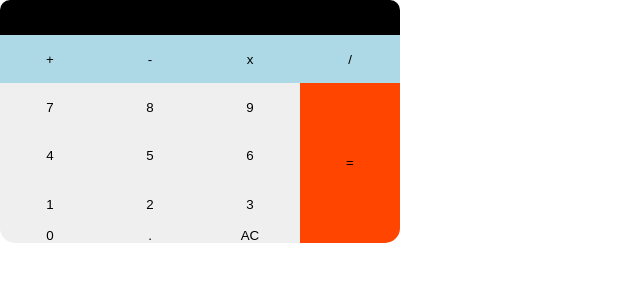
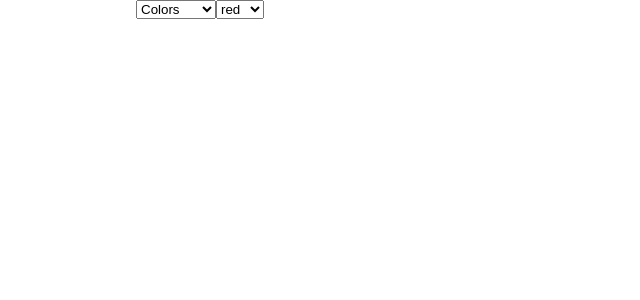
Before and after one commit to 986913/react-components, a React (Create React App) app: page / in a window 1280 px wide. Shown: the top 300 px of the page, without its empty margins (0-640 px from the left). Built offline with nearby package versions, Linux system fonts and the light colour scheme.

Commit message:
add cascader

```diff
--- a/src/App.js
+++ b/src/App.js
@@ -1,6 +1,7 @@
 import './App.css';
 import { AutocompleteWrapper } from './Autocomplete';
 import { CarouselWrapper } from './Carousel';
+import { CascaderWrapper } from './Cascader';
 import { PollWrapper } from './PollWidget/Wrapper';
 import { ProgressBarWrapper } from './ProgressBar';
 import { ProgressBarIWrapper } from './ProgressBarI';
@@ -31,6 +32,8 @@ function App() {
       {/* <AutocompleteWrapper /> */}
 
       {/* <CarouselWrapper /> */}
+
+      <CascaderWrapper />
 
       {/* <PollWrapper /> */}
 
@@ -70,7 +73,7 @@ function App() {
       {/* <DigitalClockWrapper /> */}
       {/* <StopWatchWrapper /> */}
 
-      <CalculatorWrapper />
+      {/* <CalculatorWrapper /> */}
 
       {/* ------below are Hooks examples----------------------------------------------------- */}
       {/* <AppUseDebounceExample /> */}
--- /dev/null
+++ b/src/Cascader/Cascader.js
@@ -0,0 +1,39 @@
+import { useState } from 'react';
+
+export const Cascader = ({ dataSource }) => {
+  const [selectedItem, setSelectedItem] = useState(dataSource[0].name);
+  const [rightList, setRightList] = useState(dataSource[0].children);
+
+  const handleOnChange = (e) => {
+    const value = e.target.value;
+
+    setSelectedItem(value);
+
+    dataSource.forEach((item) => {
+      if (item.name === value) setRightList(item.children);
+    });
+  };
+
+  return (
+    <section>
+      <select value={selectedItem} onChange={handleOnChange}>
+        {dataSource.map((item) => {
+          return (
+            <option key={item.id} value={item.name}>
+              {item.name}
+            </option>
+          );
+        })}
+      </select>
+      <select>
+        {rightList.map((item) => {
+          return (
+            <option key={item.id} value={item.name}>
+              {item.name}
+            </option>
+          );
+        })}
+      </select>
+    </section>
+  );
+};
--- /dev/null
+++ b/src/Cascader/Wrapper.js
@@ -0,0 +1,33 @@
+import React from 'react';
+import { Cascader } from './Cascader';
+
+const mockData = [
+  {
+    name: 'Colors',
+    id: 1,
+    children: [
+      { name: 'red', id: 4 },
+      { name: 'blue', id: 5 },
+    ],
+  },
+  {
+    name: 'Sports',
+    id: 2,
+    children: [
+      { name: 'skateboard', id: 6 },
+      { name: 'running', id: 7 },
+    ],
+  },
+  {
+    name: 'Countries',
+    id: 3,
+    children: [
+      { name: 'China', id: 8 },
+      { name: 'USA', id: 9 },
+    ],
+  },
+];
+
+export const CascaderWrapper = () => {
+  return <Cascader dataSource={mockData} />;
+};
--- /dev/null
+++ b/src/Cascader/index.js
@@ -0,0 +1 @@
+export { CascaderWrapper } from './Wrapper.js';
```
